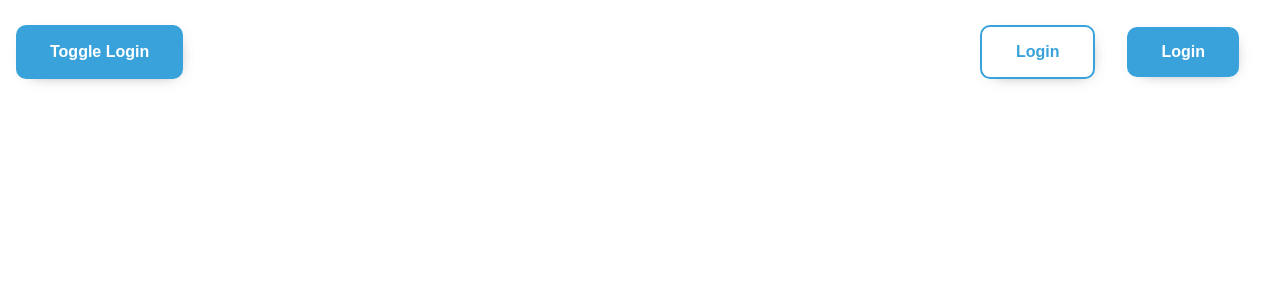
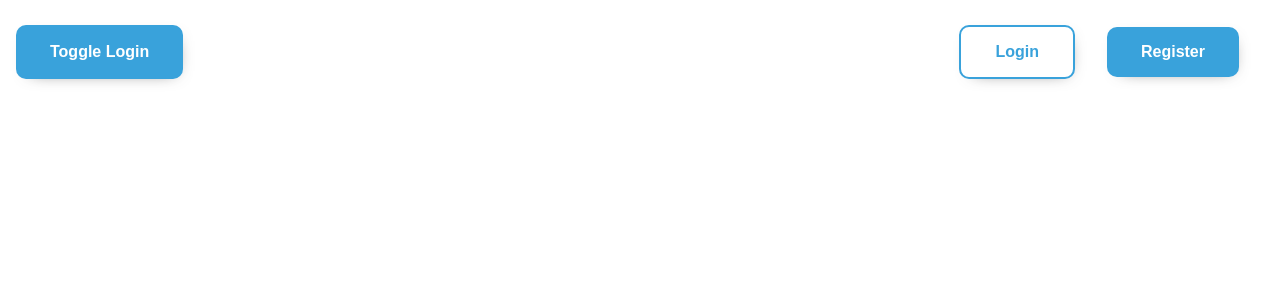
Before and after one commit to ZoranMijatov/FirstReactApp, a React (Create React App) app: page / in a window 1280 px wide. Shown: the top 300 px of the page. Built offline with nearby package versions, Linux system fonts and the light colour scheme; the HTML template or start-up script is replaced by a standard one.

Commit message:
ispravka na prvi commit

```diff
--- a/src/App.js
+++ b/src/App.js
@@ -1,7 +1,6 @@
 import './App.css';
 import Register from './container/Register'
 import Login from './container/Login'
-import Toggle from './container/ToggleState'
 import Dashboard from './container/Dashboard'
 import Profile from './container/Profile'
 import { useState } from 'react';
@@ -24,8 +23,8 @@ function App() {
         </Button>
 
           <div className="actionButtons">
-          {login ? <Profile>Profile</Profile> : <Login>Login</Login>}
-          {login ? <Dashboard>Dashboard</Dashboard> : <Register>Register</Register>}
+          {login ? <Profile /> : <Login />}
+          {login ? <Dashboard /> : <Register />}
 
           </div>
       </div>
--- a/src/container/Profile.js
+++ b/src/container/Profile.js
@@ -3,7 +3,7 @@ import Button from '../Button';
 
 const Profile = () => {
     return (
-        <Button type="BtnFilled">Login</Button>
+        <Button type="BtnFilled">Profile</Button>
     )
 }
 
--- a/src/container/Register.js
+++ b/src/container/Register.js
@@ -3,7 +3,7 @@ import Button from '../Button';
 
 const Register = () => {
     return (
-        <Button type="BtnFilled">Login</Button>
+        <Button type="BtnFilled">Register</Button>
     )
 }
 
--- a/src/container/ToggleState.js
+++ /dev/null
@@ -1,10 +0,0 @@
-import React from 'react'
-import Button from '../Button';
-
-const ToggleState = () => {
-    return (
-        <Button type="BtnFilled">Login</Button>
-    )
-}
-
-export default ToggleState;
```
